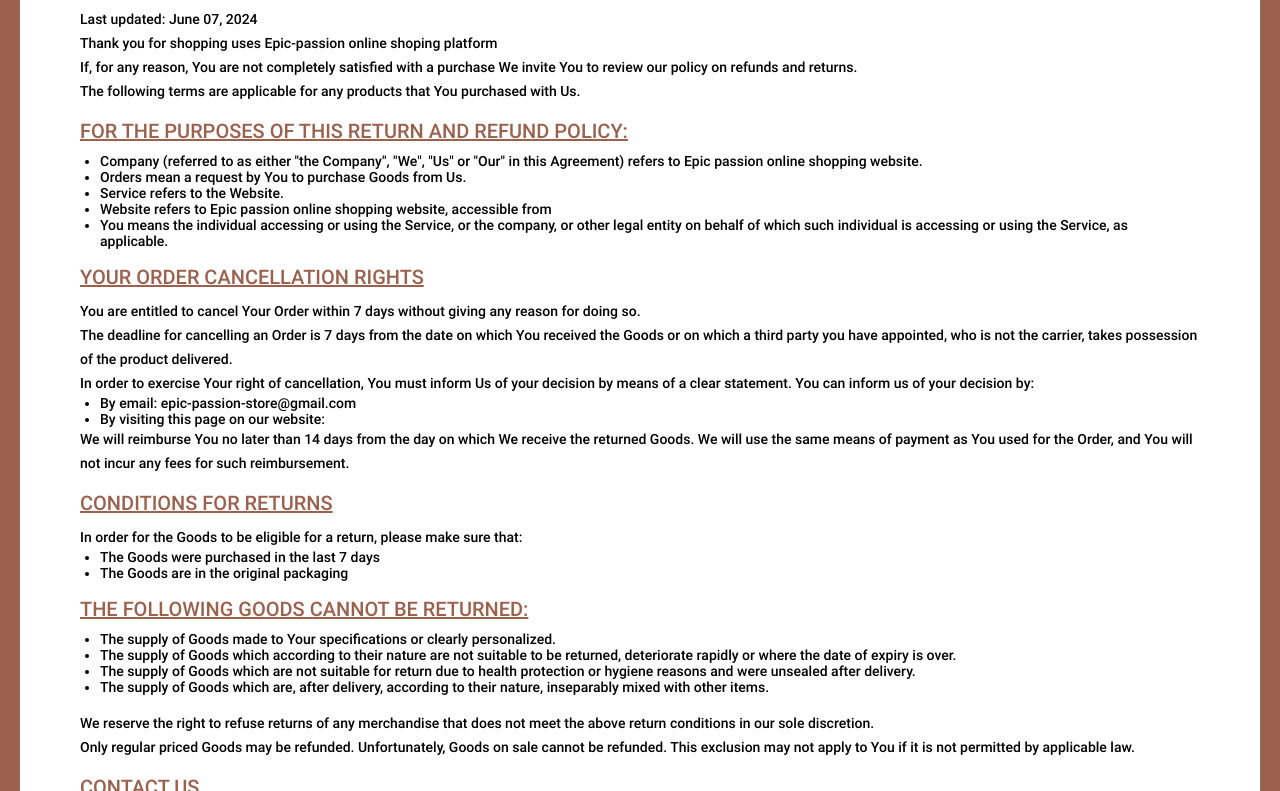
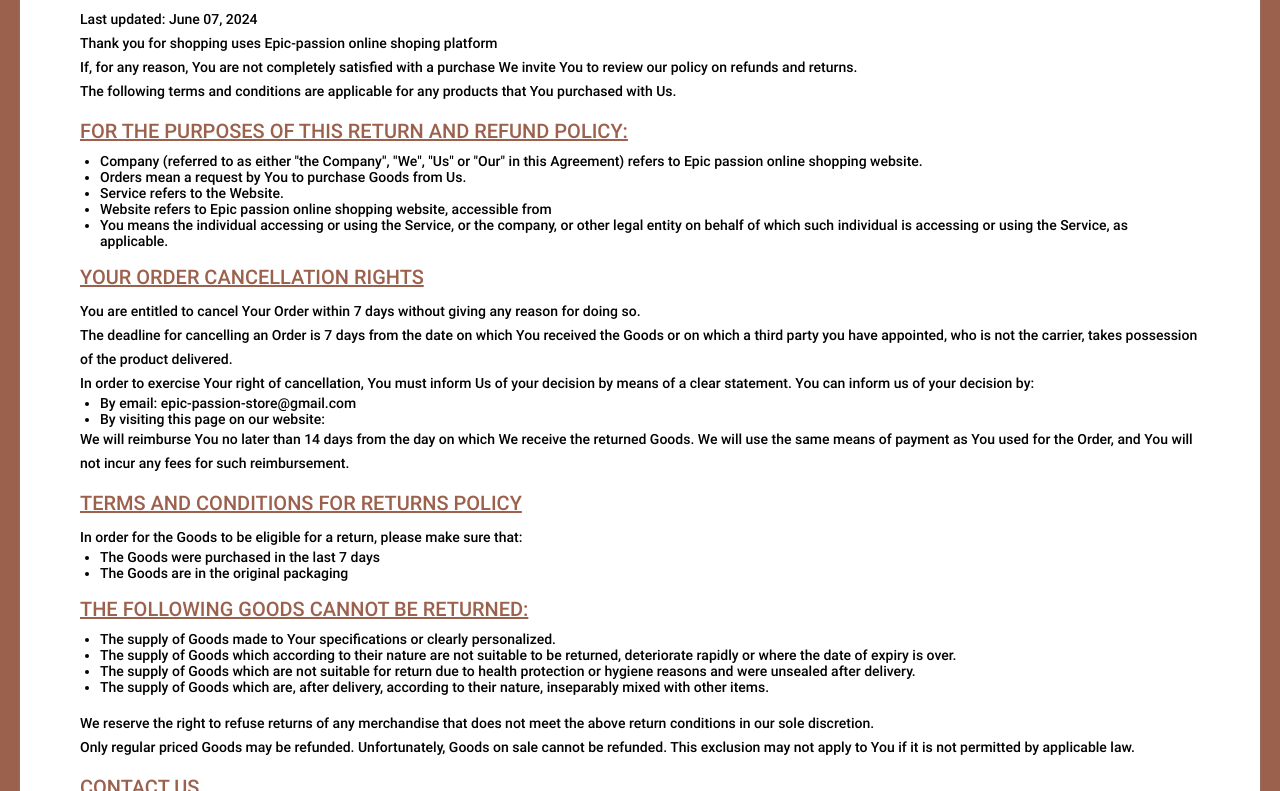
Before and after one commit to harishofficial05/epic-passion, a plain HTML site: page refund.html in a window 1280 px wide. Shown: the part 309-1100 px from the top of the page. Drawn offline with Linux system fonts and the light colour scheme.

Commit message:
Update refund.html

```diff
--- a/refund.html
+++ b/refund.html
@@ -127,7 +127,7 @@
 					<p>If, for any reason, You are not completely satisfied with a purchase We invite
 						You to review our policy on refunds and returns.</p>
 
-					<p>The following terms are applicable for any products that You purchased with
+					<p>The following terms and conditions are applicable for any products that You purchased with
 						Us.</p><br>
 
 
@@ -172,7 +172,7 @@
 						the returned Goods. We will use the same means of payment as You used for the
 						Order, and You will not incur any fees for such reimbursement.</p><br>
 
-					<h2>Conditions for Returns</h2>
+					<h2>Terms and Conditions for Returns policy</h2>
 
 
 					<p>In order for the Goods to be eligible for a return, please make sure that:</p>
```
